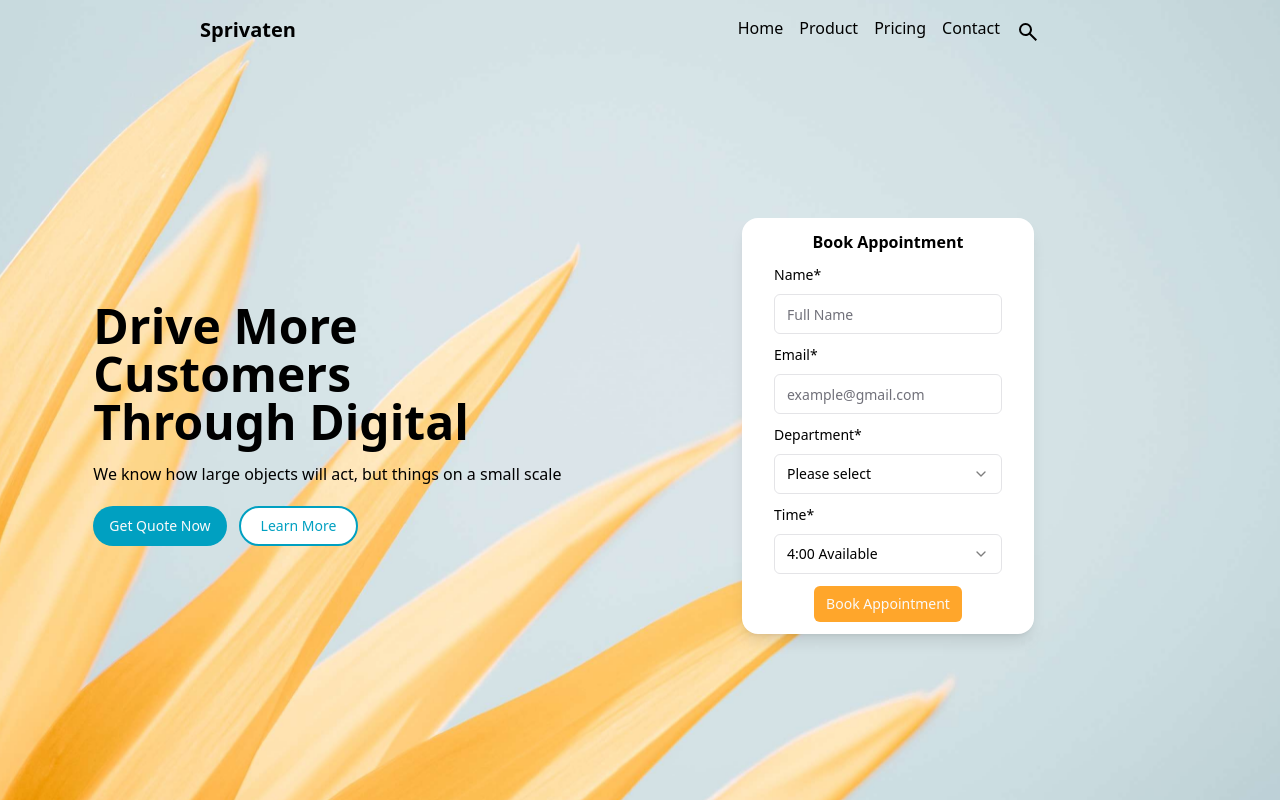
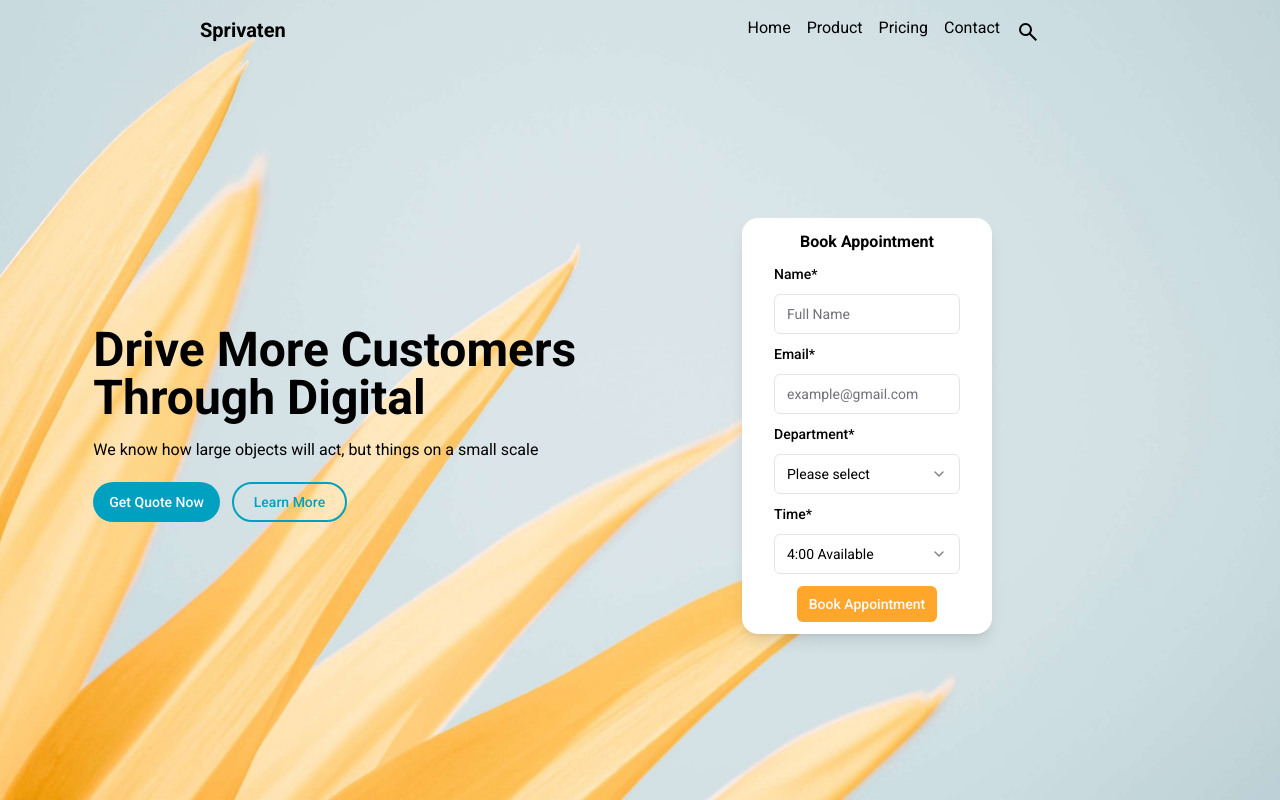
Before and after one commit to ufyy01/Sprivaten, a React (Vite) app: page / in a window 1280 px wide. Built offline with nearby package versions, Linux system fonts and the light colour scheme; some icons are missing.

Commit message:
font updated

```diff
--- a/index.html
+++ b/index.html
@@ -3,6 +3,11 @@
 	<head>
 		<meta charset="UTF-8" />
 		<meta name="viewport" content="width=device-width, initial-scale=1.0" />
+		<link rel="preconnect" href="https://fonts.googleapis.com" />
+		<link rel="preconnect" href="https://fonts.gstatic.com" crossorigin />
+		<link
+			href="https://fonts.googleapis.com/css2?family=Roboto:ital,wght@0,100;0,300;0,400;0,500;0,700;0,900;1,100;1,300;1,400;1,500;1,700;1,900&display=swap"
+			rel="stylesheet" />
 		<title>Sprivaten</title>
 	</head>
 	<body>
--- a/src/components/Hero.tsx
+++ b/src/components/Hero.tsx
@@ -29,7 +29,7 @@ const Hero = () => {
 					<Button className="bg-[#00A0C1] rounded-3xl">Get Quote Now</Button>
 					<Button
 						data-aos="zoom-in"
-						className="text-[#00A0C1] rounded-3xl px-5 border-2 border-[#00A0C1]"
+						className="text-[#00A0C1] rounded-3xl px-5 border-2 border-[#00A0C1] bg-transparent"
 						variant="outline">
 						Learn More
 					</Button>
--- a/src/index.css
+++ b/src/index.css
@@ -1,6 +1,7 @@
 @tailwind base;
 @tailwind components;
 @tailwind utilities;
+
 @layer base {
 	:root {
 		--background: 0 0% 100%;
@@ -65,4 +66,5 @@ body {
 	height: 100vh;
 	width: 100%;
 	background-color: #ffb84e;
+	font-family: "Roboto", sans-serif;
 }
```
